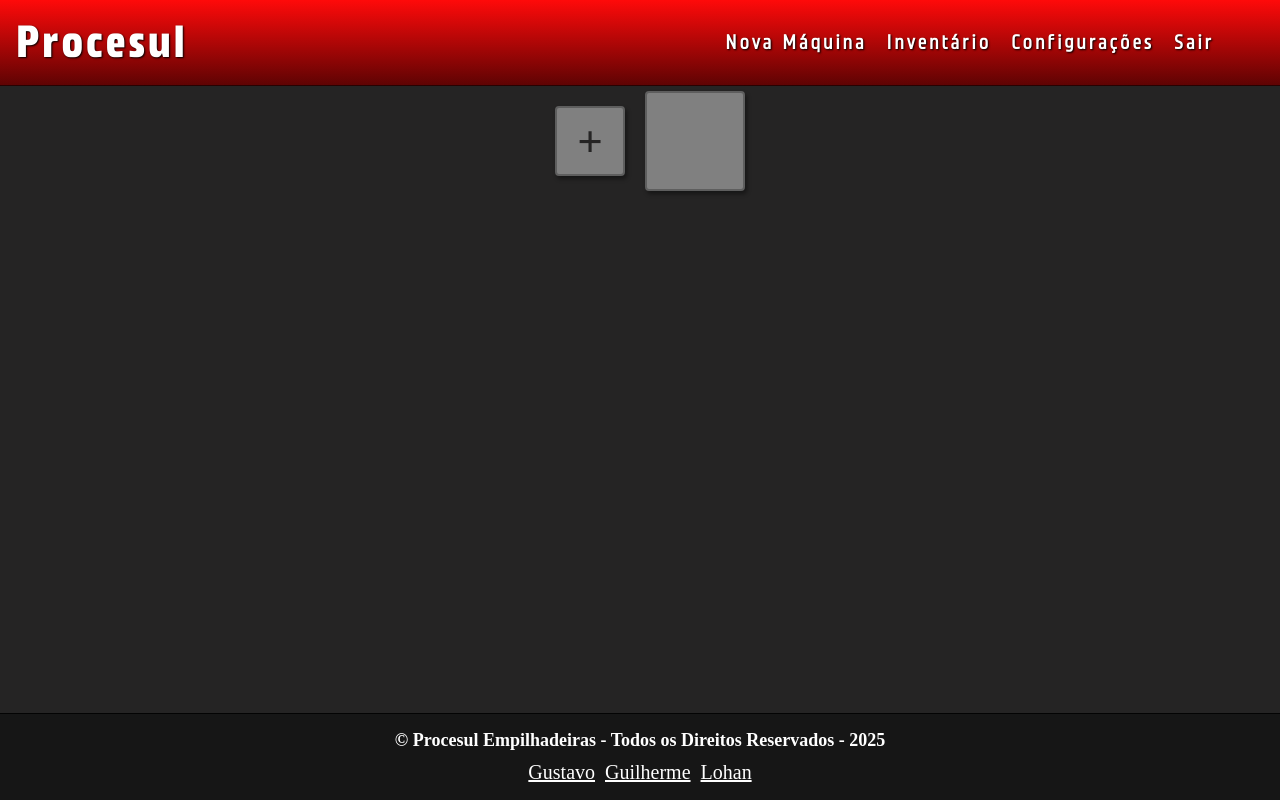
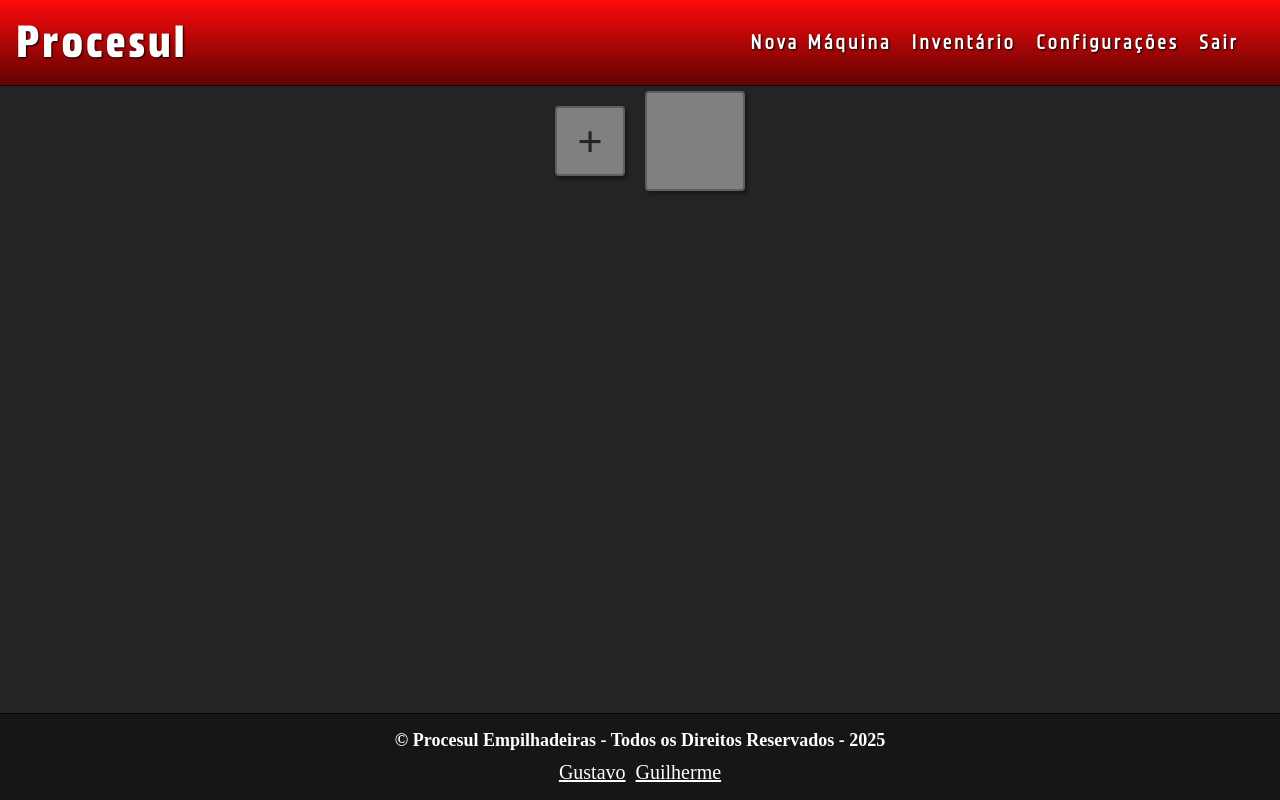
Before and after one commit to guifernands/site-procesul, a plain HTML site: page index.html in a window 1280 px wide. Drawn offline with Linux system fonts and the light colour scheme.

Commit message:
atualizações

```diff
--- a/index.html
+++ b/index.html
@@ -46,7 +46,6 @@
                     <div class="devs">
                         <a href="https://github.com/GustavoMelo1" target="_blank">Gustavo</a>
                         <a href="https://github.com/guifernands" target="_blank">Guilherme</a>
-                        <a href="https://github.com/chillSgg" target="_blank">Lohan</a>
                     </div>
                 </section>
             </div>
--- a/style.css
+++ b/style.css
@@ -49,7 +49,7 @@ header > section.cabecalho > h1 {
     display: flex;
     justify-content: space-between;
     align-items: center;
-    width: 96%;
+    width: 98%;
 }
 
 header > section.bloco-menu {
@@ -79,10 +79,6 @@ header > section.bloco-menu {
 .menu a:hover {
     border-bottom: 1px solid rgba(255, 255, 255, 0.438);
     transition: .7s;
-}
-
-.bloco menu {
-    margin-left: 15px;
 }
 
 main {
```
Lines whose indentation alone changed are shown as unchanged.
